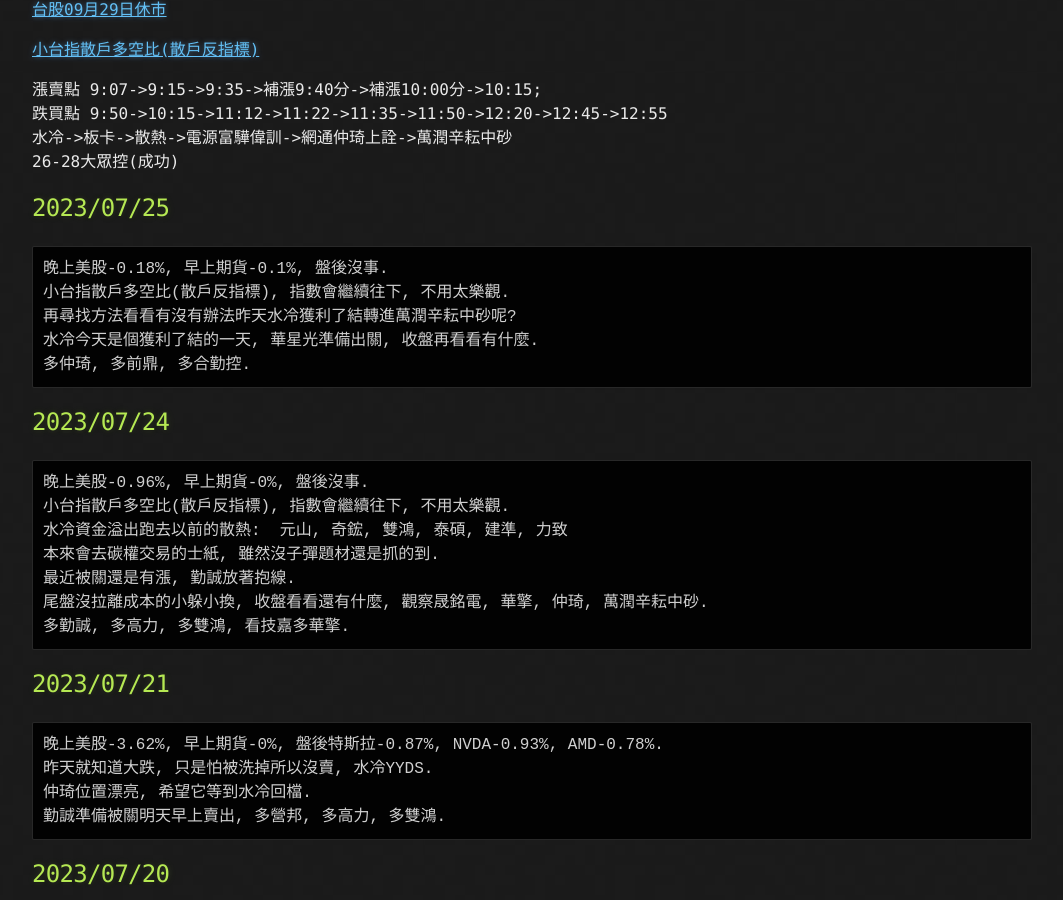
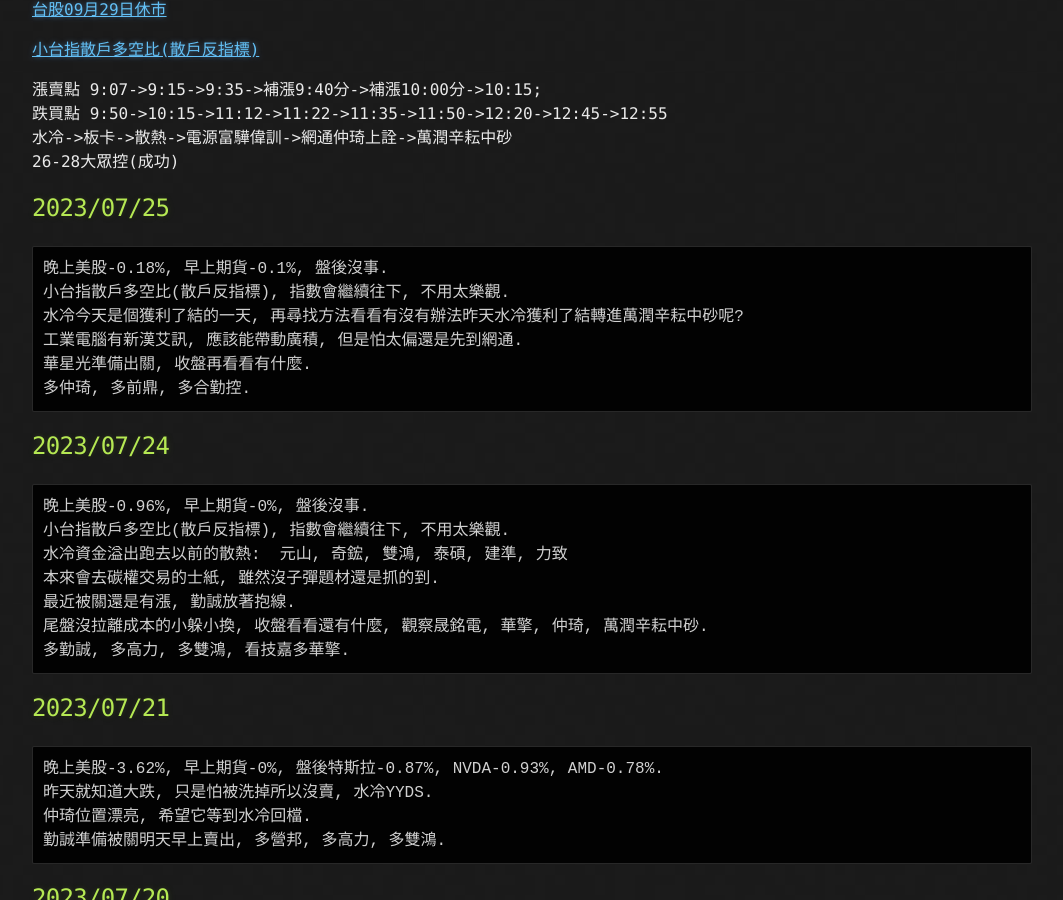
Before and after one commit to lepg5487/Stock_God, a Jekyll site: the page built from index.md, in a window 1280 px wide and 900 px high, scrolled down 460 px. Shown: the whole window, without its empty margins (108-1171 px from the left). Built offline with Jekyll 4.4.1, drawn with Linux system fonts in a browser that asks for light colours; our own code applies the rules of GitHub Pages for plain Markdown files.

Commit message:
Update index.md

````diff
--- a/index.md
+++ b/index.md
@@ -25,8 +25,9 @@ layout: testlayouts
 ```
 晚上美股-0.18%, 早上期貨-0.1%, 盤後沒事.
 小台指散戶多空比(散戶反指標), 指數會繼續往下, 不用太樂觀.
-再尋找方法看看有沒有辦法昨天水冷獲利了結轉進萬潤辛耘中砂呢?
-水冷今天是個獲利了結的一天, 華星光準備出關, 收盤再看看有什麼.
+水冷今天是個獲利了結的一天, 再尋找方法看看有沒有辦法昨天水冷獲利了結轉進萬潤辛耘中砂呢?
+工業電腦有新漢艾訊, 應該能帶動廣積, 但是怕太偏還是先到網通.
+華星光準備出關, 收盤再看看有什麼.
 多仲琦, 多前鼎, 多合勤控.
 ```
 
````
